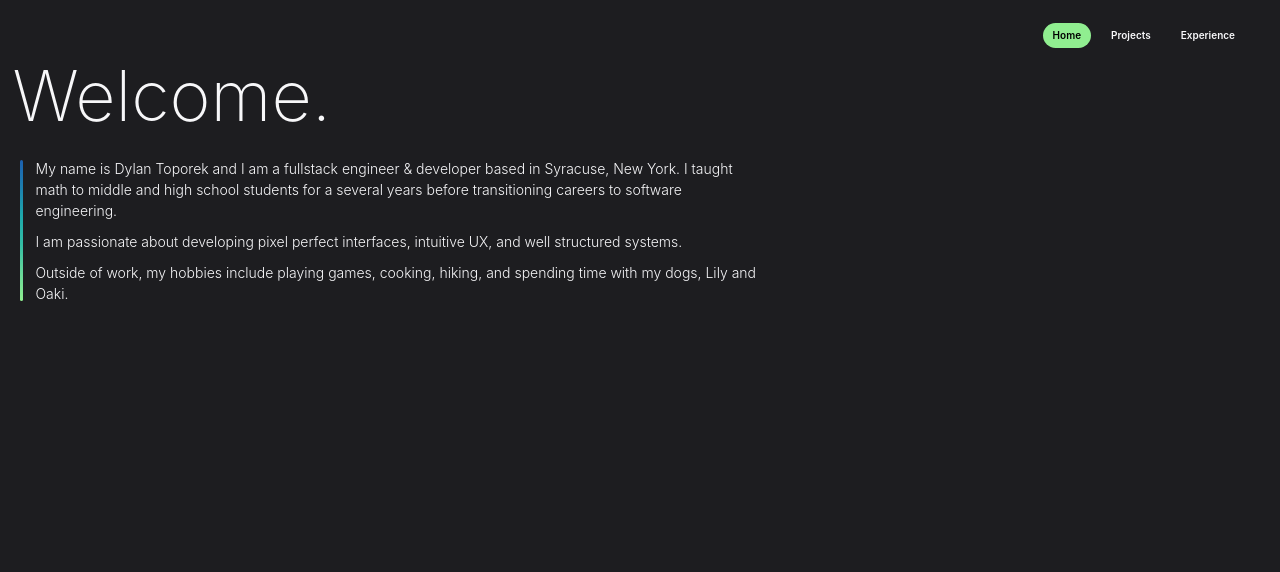
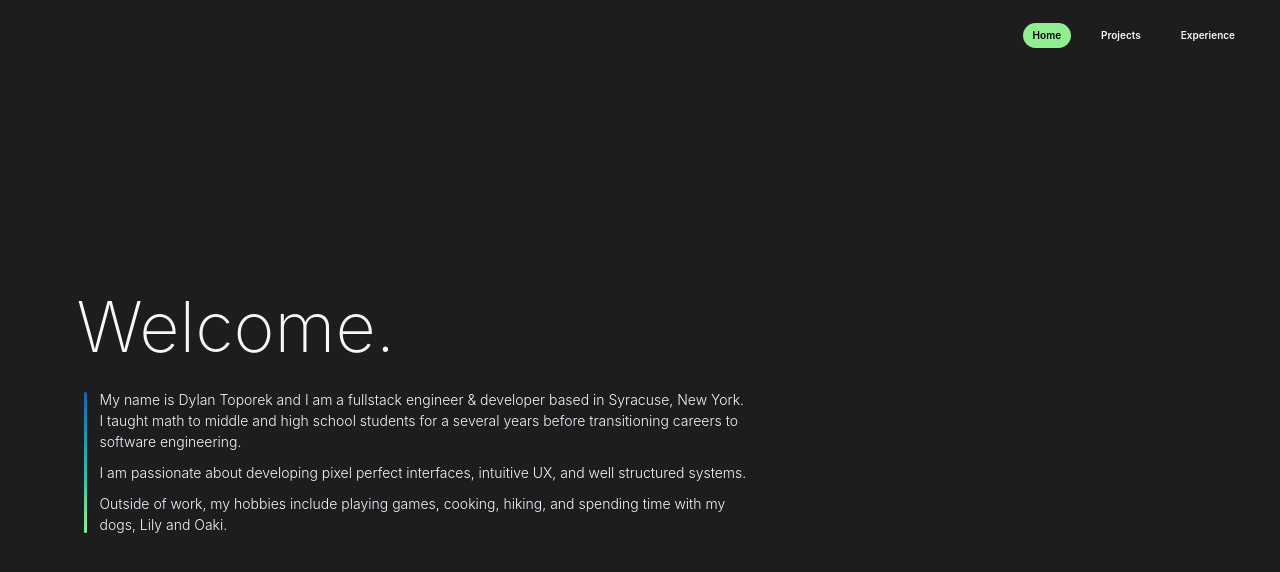
Before and after one commit to dylantoporek/portfolio-project, a React (Create React App) app: page / in a window 1280 px wide. Shown: the top 572 px of the page. Built offline with nearby package versions, Linux system fonts and the light colour scheme.

Commit message:
small fixes

```diff
--- a/src/components/App/App.js
+++ b/src/components/App/App.js
@@ -35,13 +35,14 @@ const [toggleNavbar, setToggleNavbar] = useState(false)
         minW={'100vw'}
         minH={'100vh'}>
           <Flex
+            justifyContent={'center'}
             transition={'all ease-in .2s'}
             flexDir={'column'}
+            mt={isMobile ? 0 : 2}
             p={isMobile ? 5: 0}
             alignSelf={'center'}
-            h={'96vh'}
-            maxW={'100vw'}>
-
+            minH={isMobile ? '85vh':'80vh'}
+            maxW={'90vw'}>
               {/* <Contact toggleNavbar={toggleNavbar} setToggleNavbar={setToggleNavbar}/> */}
             <Routes>
                 <Route path='/' element={<Home changePage={changePage}/>}/>
--- a/src/components/Navbar/Navbar.js
+++ b/src/components/Navbar/Navbar.js
@@ -58,11 +58,11 @@ function Navbar({toggleNavbar, setToggleNavbar}){
         )
     } else return (
         <Stack w={'100%'} p={4}>
-                <Flex justifyContent={'flex-end'} mr={10} mt={5} gap={'10px'} fontSize={'14px'}>
+                <Flex justifyContent={'flex-end'} mr={10} mt={5} gap={'20px'} fontSize={'14px'}>
                     {navbarItems.map((item) => {
                         return (
                             <Flex>
-                                <Button cursor={'pointer'} key={item} _hover={{ bg: '#90EE90', color: 'black'}} backgroundColor={() => checkURl(item)} p={2} paddingLeft={'10px'} paddingRight={'10px'} borderRadius={'5em'} color={() => handleColorPicker(item)} onClick={() => handleNavigate(item)}>
+                                <Button cursor={'pointer'} key={item} _hover={{  bg: '#90EE90', color: 'black'}} backgroundColor={() => checkURl(item)} p={2} paddingLeft={'10px'} paddingRight={'10px'} borderRadius={'5em'} color={() => handleColorPicker(item)} onClick={() => handleNavigate(item)}>
                                     {item}
                                 </Button>
                             </Flex>
```
